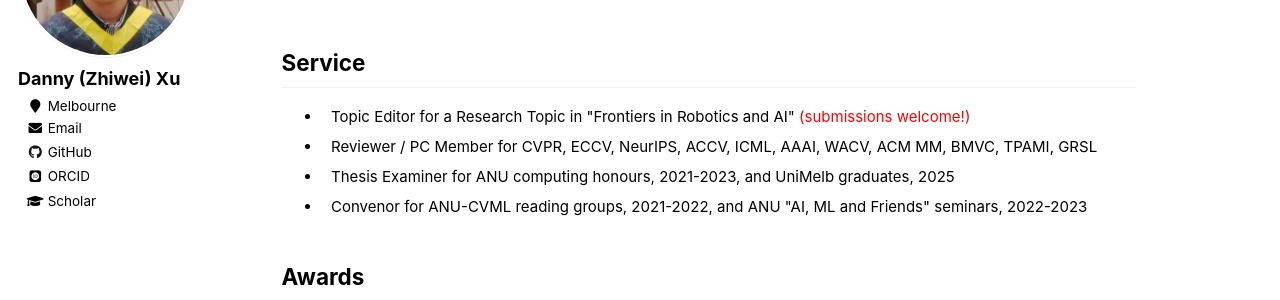
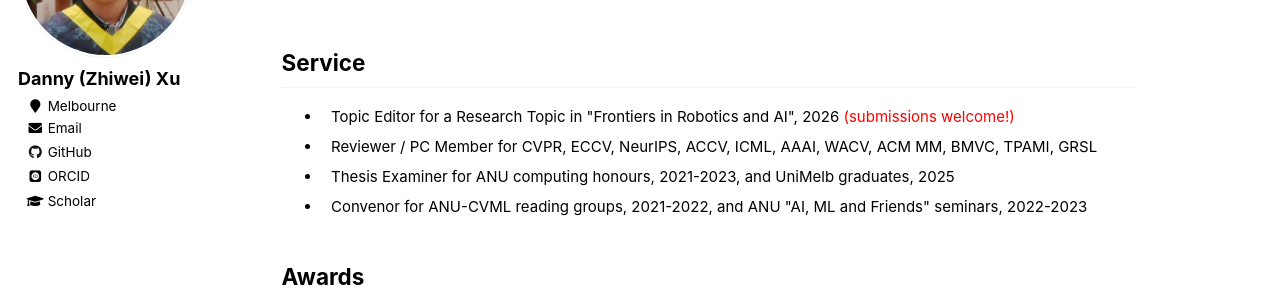
Before and after one commit to zwxu064/zwxu064.github.io, a Jekyll site: the page built from _pages/about.html, in a window 1280 px wide and 900 px high, scrolled down 3378 px. Shown: the part 153-453 px from the top of the window. Built offline with Jekyll 4.4.1, drawn with Linux system fonts in a browser that asks for light colours; some web fonts are replaced.

Commit message:
Update about.html

```diff
--- a/_pages/about.html
+++ b/_pages/about.html
@@ -493,7 +493,7 @@
 
 <h2 id="service">Service</h2>
   <ul>
-    <li><div>Topic Editor for a <a href="https://www.frontiersin.org/research-topics/88193/from-visual-perception-to-reliable-action-geometry-grounded-and-generative-intelligence-for-robotics" target="_blank" rel="noopener" style="color:inherit;">Research Topic</a> in "Frontiers in Robotics and AI"<span style="color:red;"> (submissions welcome!)</span></div></li>
+    <li><div>Topic Editor for a <a href="https://www.frontiersin.org/research-topics/88193/from-visual-perception-to-reliable-action-geometry-grounded-and-generative-intelligence-for-robotics" target="_blank" rel="noopener" style="color:inherit;">Research Topic</a> in "Frontiers in Robotics and AI", 2026 <span style="color:red;">(submissions welcome!)</span></div></li>
 	<li><div>Reviewer / PC Member for CVPR, ECCV, NeurIPS, ACCV, ICML, AAAI, WACV, ACM MM, BMVC, TPAMI, GRSL</div>
 	<li><div>Thesis Examiner for ANU computing honours, 2021-2023, and UniMelb graduates, 2025</div>
     <li><div>Convenor for ANU-CVML reading groups, 2021-2022, and ANU <a style="color: inherit;" href="https://cs.anu.edu.au/ai-ml-friends/", target="_blank">"AI, ML and Friends"</a> seminars, 2022-2023</div>
```
